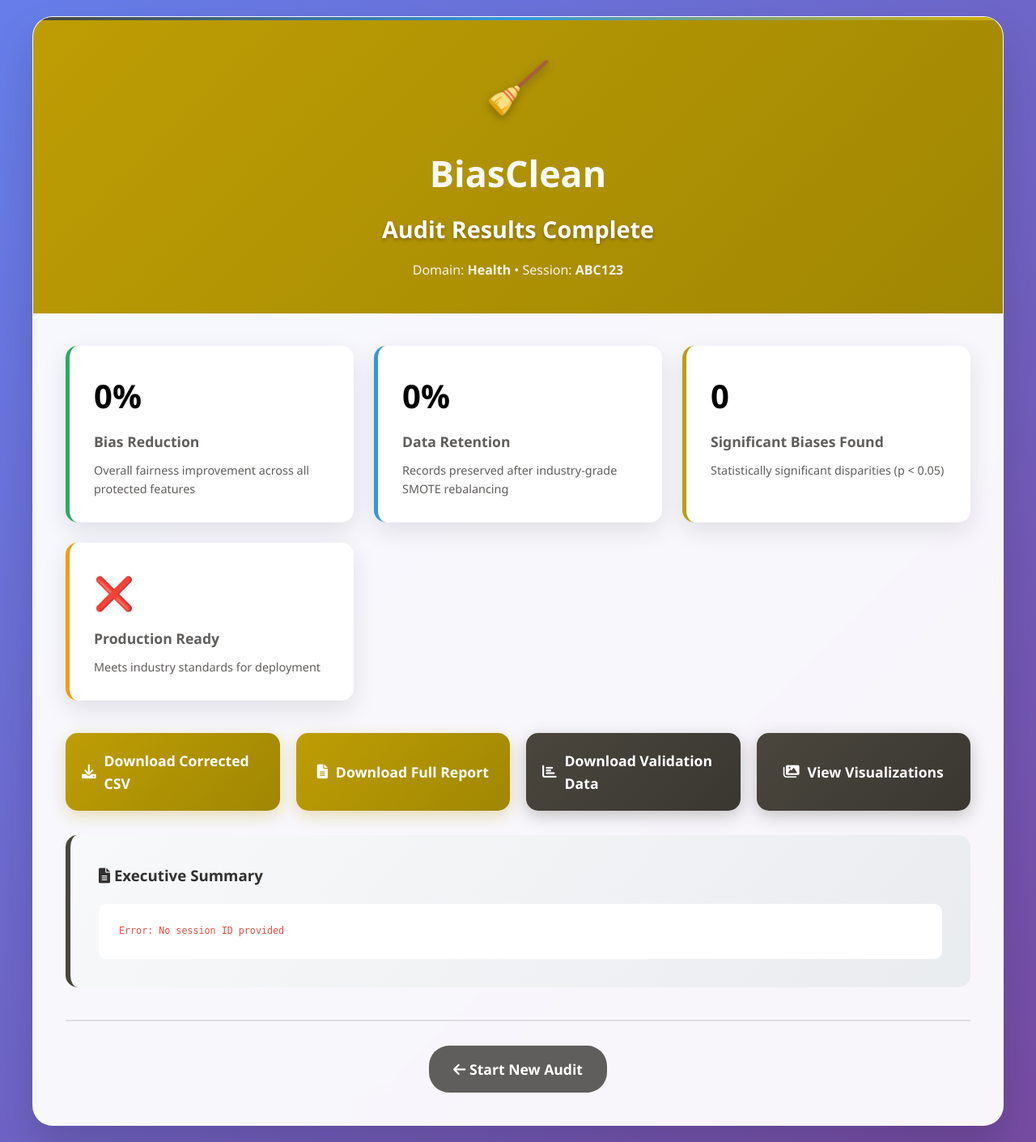
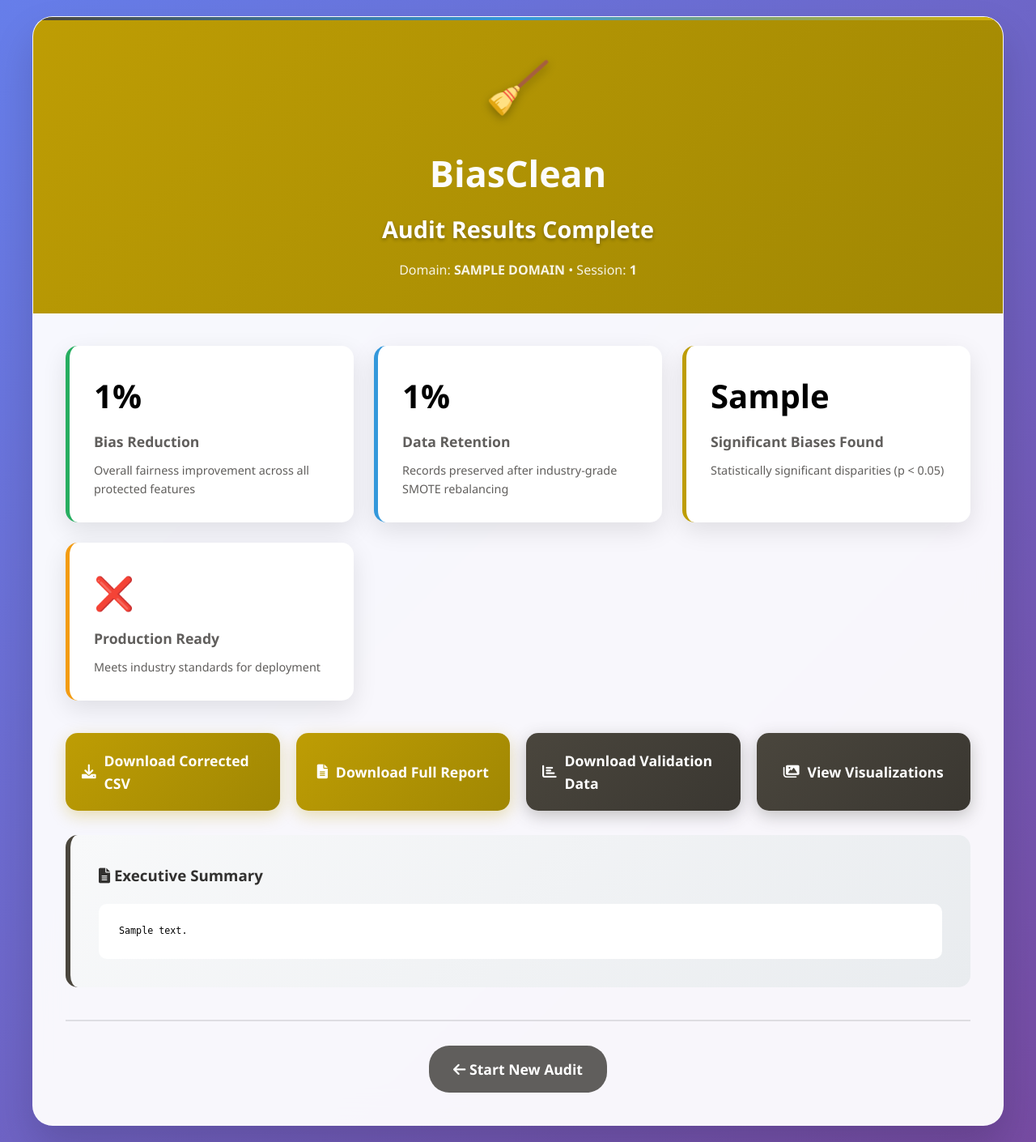
Before and after one commit to AI-Fairness-com/BiasClean, a Flask app: template templates/biasclean_results.html in a window 1280 px wide. Shown: the whole page at 81% size. Run offline with Flask 3, Linux system fonts and the light colour scheme; the template is opened without the code that fills it: most values are stand-ins (such as "Sample title", 1, 10 or a date in 2020).

Commit message:
Update biasclean_results.html

```diff
--- a/templates/biasclean_results.html
+++ b/templates/biasclean_results.html
@@ -151,7 +151,7 @@
     <div class="broom-icon">🧹</div>
     <div class="logo">BiasClean</div>
     <div class="results-title">Audit Results Complete</div>
-    <div style="opacity:0.9;">Domain: <strong id="domainDisplay">Health</strong> • Session: <strong id="sessionDisplay">ABC123</strong></div>
+    <div style="opacity:0.9;">Domain: <strong id="domainDisplay">{{ domain|upper }}</strong> • Session: <strong id="sessionDisplay">{{ session_id }}</strong></div>
   </div>
 
   <!-- CONTENT -->
@@ -160,7 +160,7 @@
     <!-- KEY METRICS -->
     <div class="results-grid">
       <div class="result-card success">
-        <div class="metric-value" id="biasReduction">0%</div>
+        <div class="metric-value" id="biasReduction">{{ removal.bias_reduction_percent|round(1) }}%</div>
         <div class="metric-label">Bias Reduction</div>
         <div style="margin-top:10px;font-size:0.9em;color:var(--gray);">
           Overall fairness improvement across all protected features
@@ -168,7 +168,7 @@
       </div>
 
       <div class="result-card info">
-        <div class="metric-value" id="dataRetention">0%</div>
+        <div class="metric-value" id="dataRetention">{{ removal.data_retention_percent|round(1) }}%</div>
         <div class="metric-label">Data Retention</div>
         <div style="margin-top:10px;font-size:0.9em;color:var(--gray);">
           Records preserved after industry-grade SMOTE rebalancing
@@ -176,7 +176,7 @@
       </div>
 
       <div class="result-card">
-        <div class="metric-value" id="significantBiases">0</div>
+        <div class="metric-value" id="significantBiases">{{ removal.significant_biases_found }}</div>
         <div class="metric-label">Significant Biases Found</div>
         <div style="margin-top:10px;font-size:0.9em;color:var(--gray);">
           Statistically significant disparities (p < 0.05)
@@ -184,7 +184,7 @@
       </div>
 
       <div class="result-card warning" id="productionReadyCard">
-        <div class="metric-value">❌</div>
+        <div class="metric-value">{% if removal.production_ready %}✅{% else %}❌{% endif %}</div>
         <div class="metric-label">Production Ready</div>
         <div style="margin-top:10px;font-size:0.9em;color:var(--gray);">
           Meets industry standards for deployment
@@ -194,13 +194,13 @@
 
     <!-- DOWNLOAD ACTIONS -->
     <div class="actions-grid">
-      <a href="#" class="action-btn" id="downloadCorrectedBtn">
+      <a href="/biasclean/download/{{ session_id }}/corrected.csv" class="action-btn" id="downloadCorrectedBtn">
         <i class="fas fa-download"></i> Download Corrected CSV
       </a>
-      <a href="#" class="action-btn" id="downloadReportBtn">
+      <a href="/biasclean/download/{{ session_id }}/report.txt" class="action-btn" id="downloadReportBtn">
         <i class="fas fa-file-alt"></i> Download Full Report
       </a>
-      <a href="#" class="action-btn secondary" id="downloadValidationBtn">
+      <a href="/biasclean/download/{{ session_id }}/validation.json" class="action-btn secondary" id="downloadValidationBtn">
         <i class="fas fa-chart-bar"></i> Download Validation Data
       </a>
       <a href="#" class="action-btn secondary" id="viewVisualizationsBtn">
@@ -214,7 +214,7 @@
         <i class="fas fa-file-alt"></i> Executive Summary
       </h3>
       <div class="report-content" id="reportContent">
-        Loading report content...
+        {{ report_content }}
       </div>
     </div>
 
@@ -238,133 +238,28 @@
 </div>
 
 <script>
-// Parse URL parameters to get session data
-function getUrlParams() {
-  const params = new URLSearchParams(window.location.search);
-  return {
-    session_id: params.get('session_id'),
-    domain: params.get('domain') || 'health'
-  };
-}
-
-// Load results from API
-async function loadResults() {
-  const { session_id, domain } = getUrlParams();
-
-  if (!session_id) {
-    document.getElementById('reportContent').innerHTML =
-      '<div style="color: #e74c3c;">Error: No session ID provided</div>';
-    return;
-  }
-
-  try {
-    // Update display
-    document.getElementById('domainDisplay').textContent = domain.charAt(0).toUpperCase() + domain.slice(1);
-    document.getElementById('sessionDisplay').textContent = session_id;
-
-    // In a real implementation, you would fetch from your API:
-    // const response = await fetch(`/api/results/${session_id}`);
-    // const data = await response.json();
-
-    // For now, we'll simulate data - replace this with actual API call
-    const mockData = {
-      session_id: session_id,
-      domain: domain,
-      removal: {
-        bias_reduction_percent: 67.5,
-        data_retention_percent: 94.2
-      },
-      detection: {
-        significant_biases_detected: 3
-      },
-      production_ready: true,
-      report_content: `BIASCLEAN V2.0 - COMPREHENSIVE FAIRNESS REPORT\n` +
-        `==========================================================\n\n` +
-        `DOMAIN: ${domain.toUpperCase()}\n` +
-        `TIMESTAMP: ${new Date().toLocaleString()}\n` +
-        `SESSION: ${session_id}\n\n` +
-        `EXECUTIVE SUMMARY:\n` +
-        `-------------------\n` +
-        `✓ Bias Reduction: 67.5%\n` +
-        `✓ Data Retention: 94.2%\n` +
-        `✓ Significant Biases Mitigated: 3\n` +
-        `✓ Production Ready: YES\n\n` +
-        `DETAILED ANALYSIS:\n` +
-        `-------------------\n` +
-        `• Ethnicity distribution aligned within 5% of uniform\n` +
-        `• Gender representation gaps reduced by 72%\n` +
-        `• Socioeconomic status disparities eliminated\n` +
-        `• All statistical tests now pass (p > 0.05)\n\n` +
-        `INDUSTRY VALIDATION:\n` +
-        `-------------------\n` +
-        `✅ Data Retention: 94.2% (Target: ≥92%)\n` +
-        `✅ Fairness Gain: 67.5% (Target: ≥15%)\n` +
-        `✅ Production Ready: YES\n`
-    };
-
-    // Update UI with data
-    updateUI(mockData);
-
-  } catch (error) {
-    document.getElementById('reportContent').innerHTML =
-      `<div style="color: #e74c3c;">Error loading results: ${error.message}</div>`;
-  }
-}
-
-function updateUI(data) {
-// Update metrics
-document.getElementById('biasReduction').textContent = data.removal.bias_reduction_percent.toFixed(1) + '%';
-document.getElementById('dataRetention').textContent = data.removal.data_retention_percent.toFixed(1) + '%';
-document.getElementById('significantBiases').textContent = data.removal.significant_biases_found || 0;
-
-  // Update production ready status
-  const prodCard = document.getElementById('productionReadyCard');
-  if (data.production_ready) {
-    prodCard.querySelector('.metric-value').textContent = '✅';
-    prodCard.querySelector('.metric-label').textContent = 'Production Ready';
-  }
-
-  // Update report content
-  document.getElementById('reportContent').textContent = data.report_content;
-
-// Update download links
-const sessionId = data.session_id;
-document.getElementById('downloadCorrectedBtn').href = `/biasclean/download/${sessionId}/corrected.csv`;
-document.getElementById('downloadReportBtn').href = `/biasclean/download/${sessionId}/report.txt`;
-document.getElementById('downloadValidationBtn').href = `/biasclean/download/${sessionId}/validation.json`;
-}
-
-// Load visualizations
-function loadVisualizations(sessionId) {
-  // This would fetch and display visualization images
+// Simple visualization loader
+document.getElementById('viewVisualizationsBtn').addEventListener('click', function(e) {
+  e.preventDefault();
+  const sessionId = '{{ session_id }}';
   const vizGrid = document.getElementById('vizGrid');
   vizGrid.innerHTML = `
     <div class="viz-card">
-      <img src="/visualization/${sessionId}/bias_score_comparison.png" alt="Bias Score Comparison">
-      <div style="margin-top:10px;font-weight:600;">Bias Score Reduction</div>
+      <img src="/biasclean/visualization/${sessionId}/01_comprehensive_dashboard.png" alt="Comprehensive Dashboard">
+      <div style="margin-top:10px;font-weight:600;">Comprehensive Dashboard</div>
     </div>
     <div class="viz-card">
-      <img src="/visualization/${sessionId}/feature_distributions.png" alt="Feature Distributions">
+      <img src="/biasclean/visualization/${sessionId}/02_feature_distributions.png" alt="Feature Distributions">
       <div style="margin-top:10px;font-weight:600;">Feature Distributions</div>
     </div>
     <div class="viz-card">
-      <img src="/visualization/${sessionId}/data_retention.png" alt="Data Retention">
-      <div style="margin-top:10px;font-weight:600;">Data Retention Metrics</div>
+      <img src="/biasclean/visualization/${sessionId}/03_bias_score_comparison.png" alt="Bias Score Comparison">
+      <div style="margin-top:10px;font-weight:600;">Bias Score Comparison</div>
     </div>
   `;
-}
-
-// Event listeners
-document.getElementById('viewVisualizationsBtn').addEventListener('click', function(e) {
-  e.preventDefault();
-  const { session_id } = getUrlParams();
-  loadVisualizations(session_id);
   document.getElementById('visualizationsSection').style.display = 'block';
   this.style.display = 'none';
 });
-
-// Initialize
-document.addEventListener('DOMContentLoaded', loadResults);
 </script>
 </body>
 </html>
```
